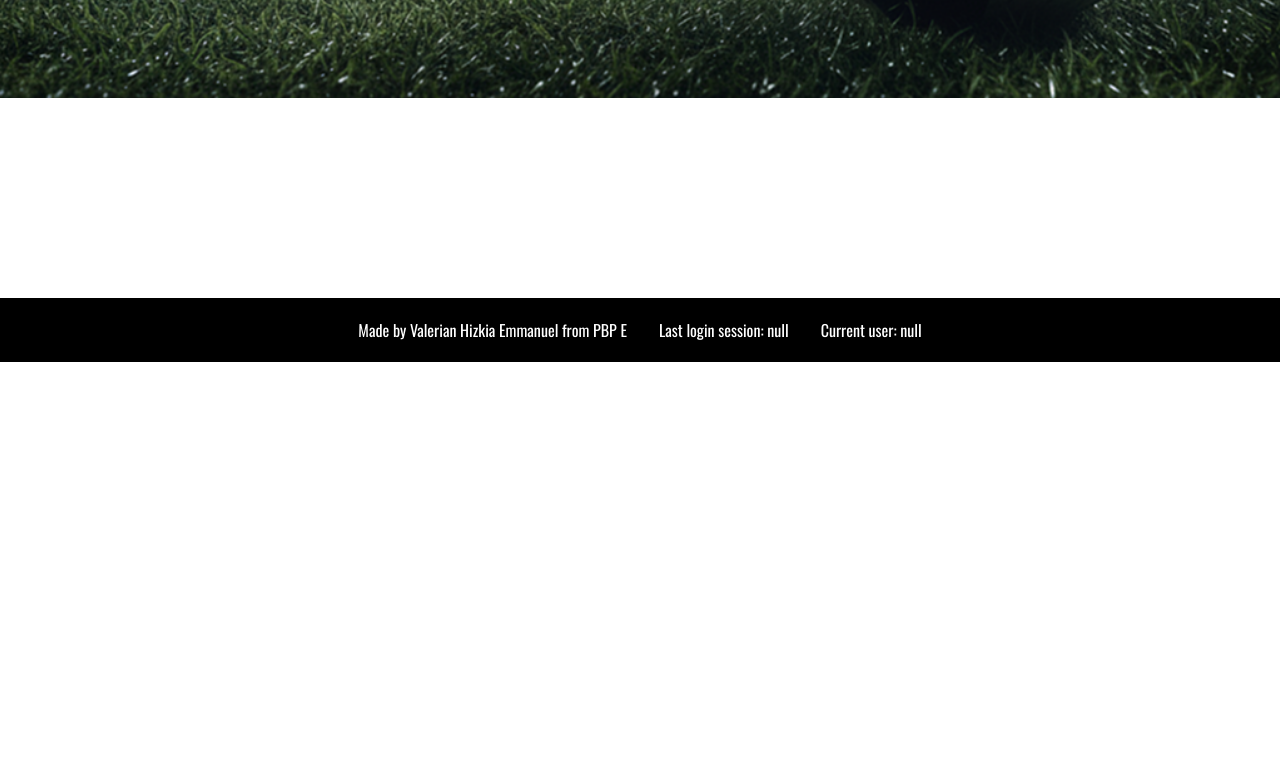
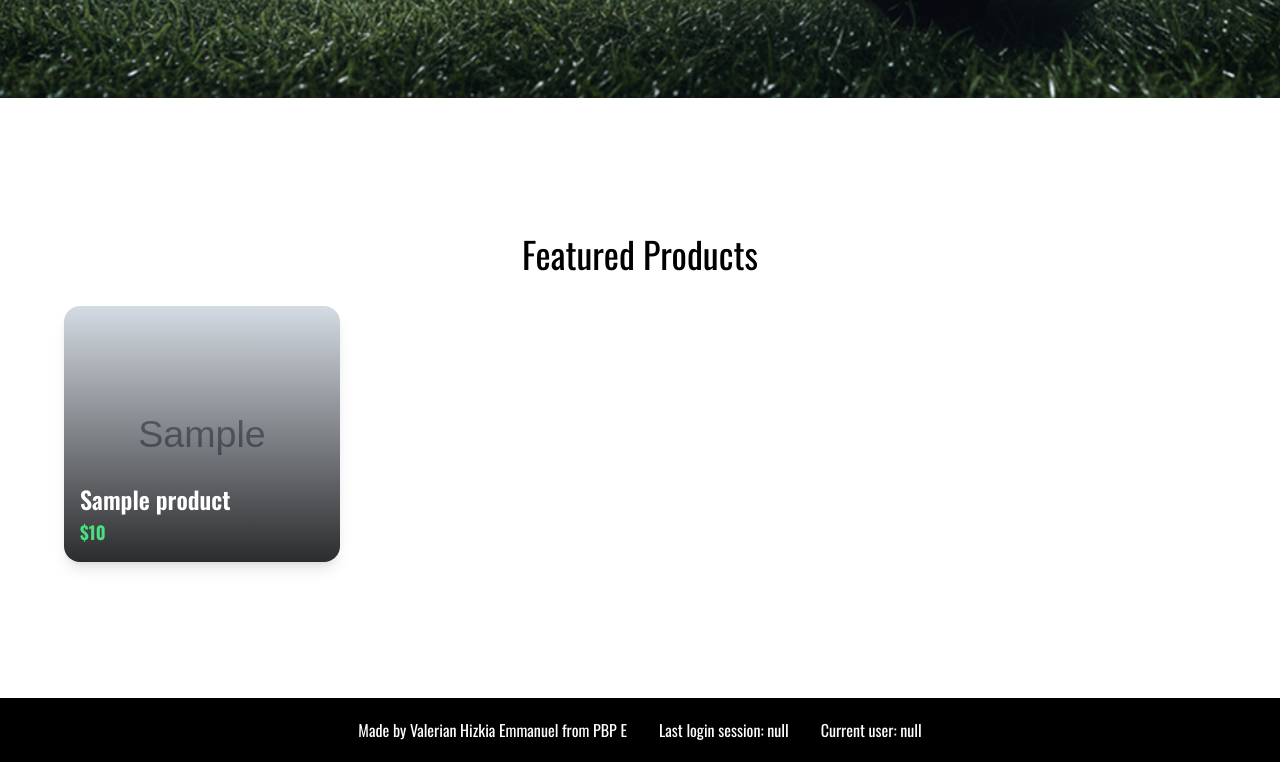
Before and after one commit to Kritzeey/kick-street, a Django app: page / in a window 1280 px wide. Shown: the part 502-1264 px from the top of the page. Before the commit the page ends 864 px from the top, so only its background shows below. Run offline with Django 5.2, Linux system fonts and the light colour scheme; tables that the repository leaves empty hold one stand-in row (values such as "Sample post"); grey boxes marked "Sample" are stand-in pictures; some libraries are stand-ins or nearby versions.

Commit message:
feat: add featured products section

```diff
--- a/main/templates/main.html
+++ b/main/templates/main.html
@@ -27,6 +27,23 @@
                 </div>
             </div>
         </section>
+        <section class="h-[75dvh] w-full flex items-center justify-center flex-col gap-8">
+            {% if products %}
+                <p class="text-4xl">Featured Products</p>
+
+                <div class="grid grid-cols-4 w-full max-w-6xl mx-auto gap-4">
+                    {% for product in products %}
+                        {% include 'partials/product_card.html' with product=product %}
+                    {% endfor %}
+                </div>
+            {% else %}
+                <p class="text-4xl">Featured Products</p>
+
+                <div class="h-64 flex items-center justify-center">
+                    <p class="text-black/40">No Products Yet</p>
+                </div>
+            {% endif %}
+        </section>
     </main>
 
     {% include 'partials/footer.html' %}
--- /dev/null
+++ b/main/templates/partials/product_card.html
@@ -0,0 +1,17 @@
+<div class="h-64 rounded-2xl overflow-hidden text-white shadow-lg col-span-1" >
+    <div class="relative h-full">
+        <img src="{{ product.thumbnail }}" alt="{{ product.name }}" class="absolute inset-0 w-full h-full object-cover" />
+
+        <div class="absolute inset-0 bg-gradient-to-t from-black/80 via-black/40 to-transparent flex items-end" >
+            <div class="w-full px-4 pb-4">
+                <h3 class="text-2xl font-semibold leading-tight">
+                    {{ product.name }}
+                </h3>
+
+                <p class="text-green-400 text-lg font-bold mt-1">
+                    ${{ product.price }}
+                </p>
+            </div>
+        </div>
+    </div>
+</div>
--- a/main/views.py
+++ b/main/views.py
@@ -1,11 +1,14 @@
 from django.shortcuts import render
+from products.models import Product
 
-# Create your views here.
 def show_main(request):
+    featured_products = Product.objects.filter(is_featured=True)
+
     context = {
         "app_name": "Kick Street",
         "name": "Valerian Hizkia Emmanuel",
         "class": "PBP E",
+        "products": featured_products,
     }
 
     return render(request, "main.html", context)
--- a/static/css/global.css
+++ b/static/css/global.css
@@ -4,6 +4,7 @@ body {
     font-family: "Oswald", sans-serif;
 }
 
-.field-container input {
+.field-container input,
+.field-container textarea {
     border: 1px solid #555;
 }
```
